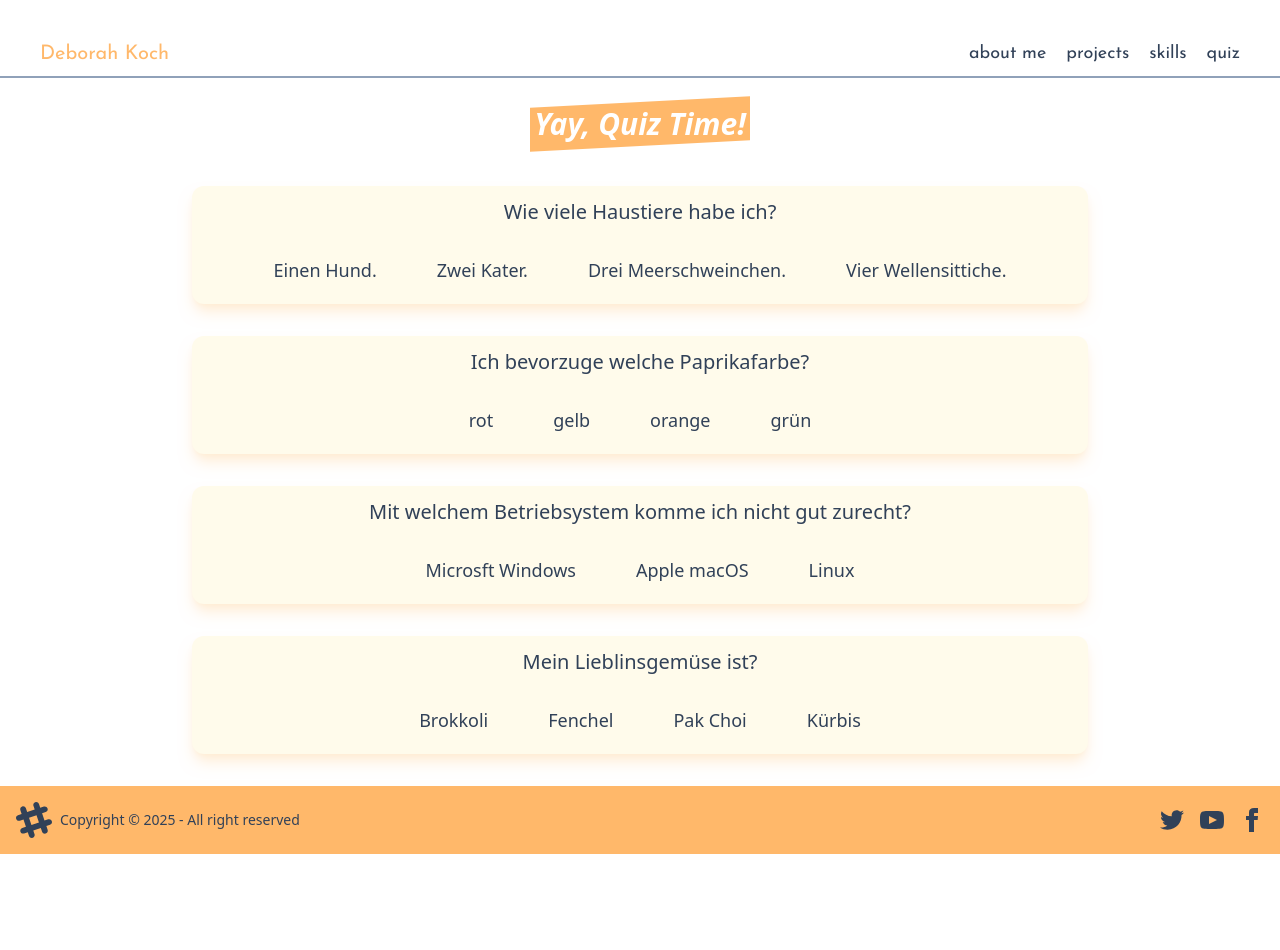
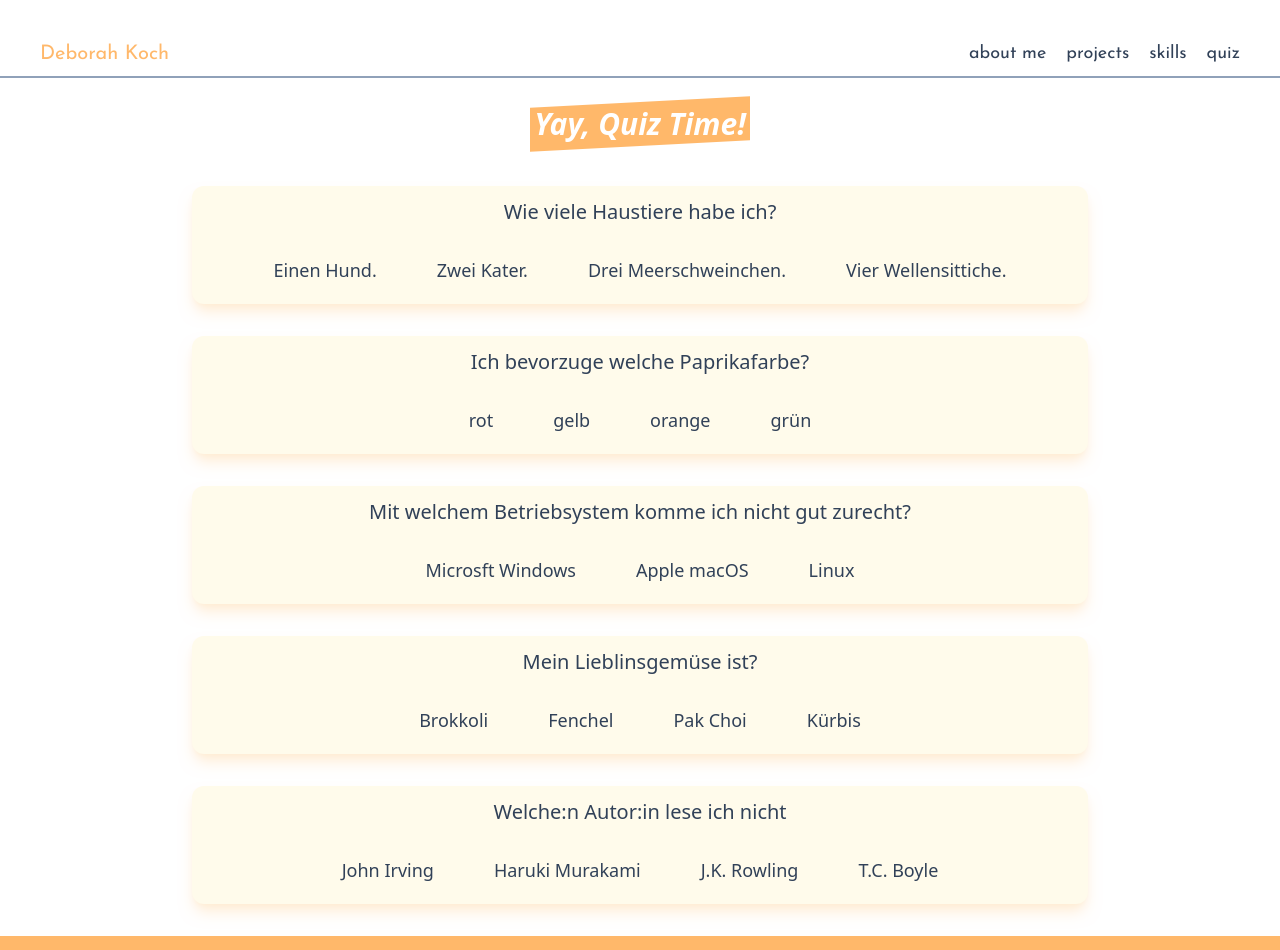
Before and after one commit to DeborahAleaKoch/hejIchBinDebo, a React (Vite) app: page /quiz in a window 1280 px wide. Shown: the top 950 px of the page. Before the commit the page ends 854 px from the top, so only its background shows below. Built offline with nearby package versions, Linux system fonts and the light colour scheme.

Commit message:
add quiz data

```diff
--- a/src/quizData.ts
+++ b/src/quizData.ts
@@ -45,5 +45,13 @@ export const quizQuestions: QuizItem[] = [
 			{ text: "Kürbis", correct: false },
 		],
 	},
-	// { question: "", choices: ["", ""], answer: "" },
+	{
+		question: "Welche:n Autor:in lese ich nicht",
+		choices: [
+			{ text: "John Irving", correct: false },
+			{ text: "Haruki Murakami", correct: false },
+			{ text: "J.K. Rowling", correct: true },
+			{ text: "T.C. Boyle", correct: false },
+		],
+	},
 ];
```
